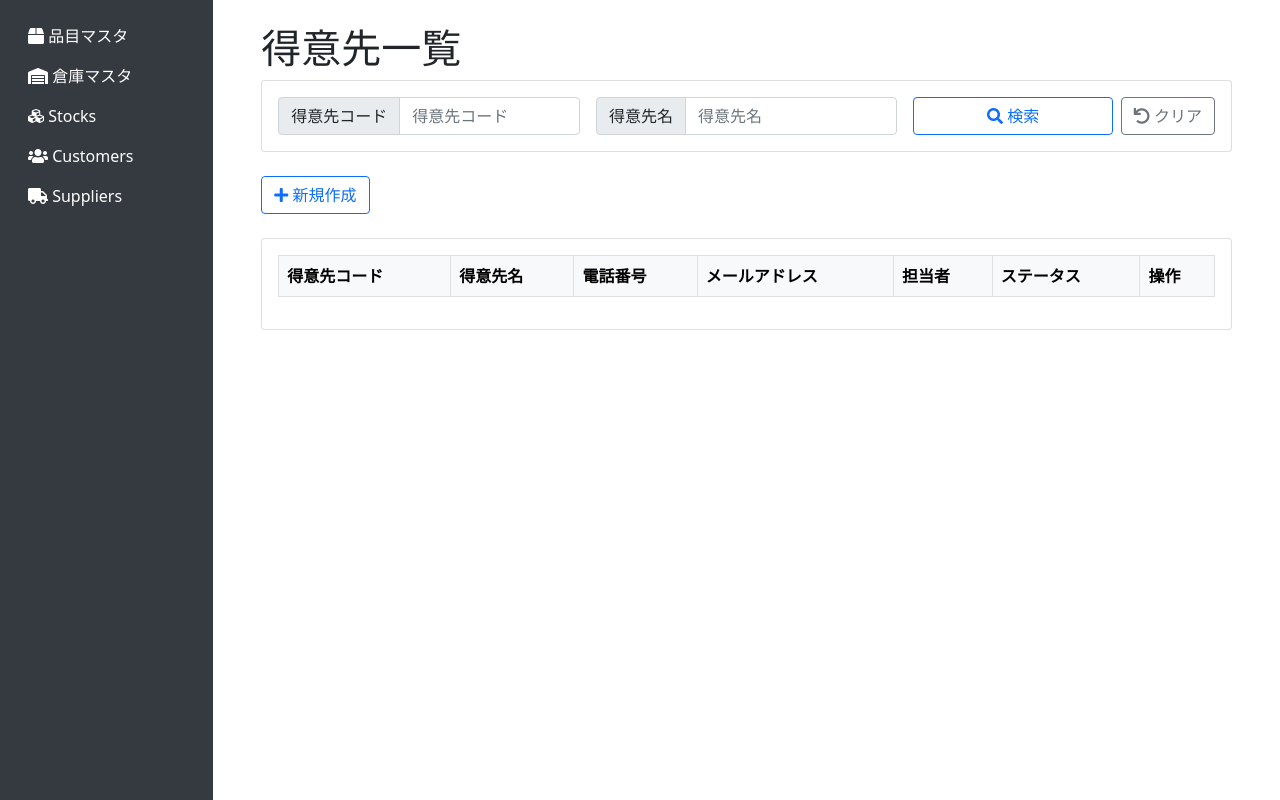
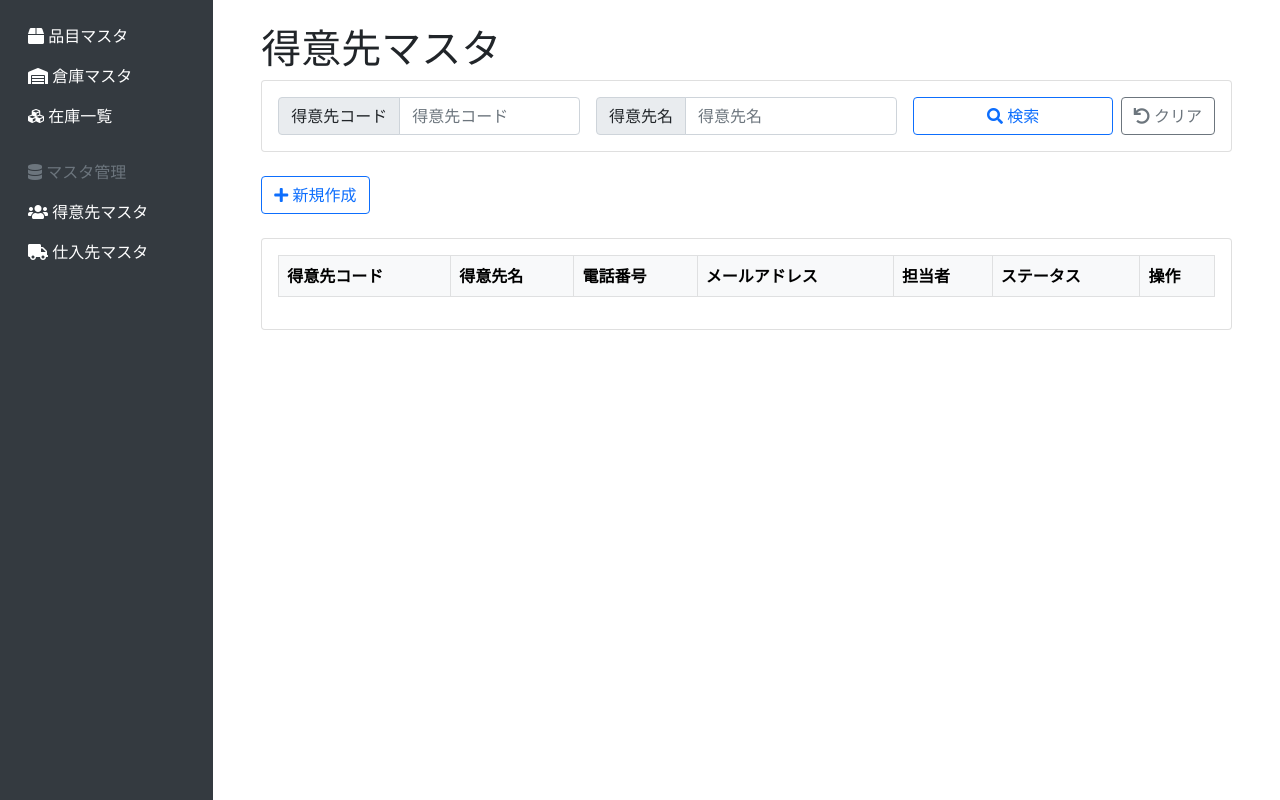
Before and after one commit to kyu3q/mini-erp-system, a Spring Boot app: page /customers in a window 1280 px wide. Run offline with Spring Boot 4, Linux system fonts and the light colour scheme; lists and menus that the app fills with data are empty; some of the project's set-up classes (security, data sources, template engines, error pages and the like) are left out, and stand-ins take their place; some libraries are stand-ins or nearby versions.

Commit message:
Reorganize menu and rename customer/supplier pages to master data management

```diff
--- a/src/main/resources/templates/customer/list.html
+++ b/src/main/resources/templates/customer/list.html
@@ -3,12 +3,12 @@
       xmlns:layout="http://www.ultraq.net.nz/thymeleaf/layout"
       layout:decorate="~{layout/layout}">
 <head>
-    <title>得意先一覧</title>
+    <title>得意先マスタ</title>
 </head>
 <body>
     <div layout:fragment="content">
         <div class="container-fluid">
-            <h1 class="mt-4">得意先一覧</h1>
+            <h1 class="mt-4">得意先マスタ</h1>
             <div class="row mb-4">
                 <div class="col-12">
                     <form th:action="@{/customers}" method="get" class="card">
--- a/src/main/resources/templates/layout/layout.html
+++ b/src/main/resources/templates/layout/layout.html
@@ -56,19 +56,27 @@
                                 <i class="fas fa-warehouse"></i> 倉庫マスタ
                             </a>
                         </li>
+                        <!-- 在庫管理 -->
                         <li class="nav-item">
                             <a class="nav-link" href="/stocks">
-                                <i class="fas fa-cubes"></i> Stocks
+                                <i class="fas fa-cubes"></i> 在庫一覧
                             </a>
+                        </li>
+
+                        <!-- マスタ管理 -->
+                        <li class="nav-item mt-3">
+                            <div class="nav-link text-muted">
+                                <i class="fas fa-database"></i> マスタ管理
+                            </div>
                         </li>
                         <li class="nav-item">
                             <a class="nav-link" href="/customers">
-                                <i class="fas fa-users"></i> Customers
+                                <i class="fas fa-users"></i> 得意先マスタ
                             </a>
                         </li>
                         <li class="nav-item">
                             <a class="nav-link" href="/suppliers">
-                                <i class="fas fa-truck"></i> Suppliers
+                                <i class="fas fa-truck"></i> 仕入先マスタ
                             </a>
                         </li>
                     </ul>
--- a/src/main/resources/templates/supplier/list.html
+++ b/src/main/resources/templates/supplier/list.html
@@ -3,12 +3,12 @@
       xmlns:layout="http://www.ultraq.net.nz/thymeleaf/layout"
       layout:decorate="~{layout/layout}">
 <head>
-    <title>仕入先一覧</title>
+    <title>仕入先マスタ</title>
 </head>
 <body>
     <div layout:fragment="content">
         <div class="container-fluid">
-            <h1 class="mt-4">仕入先一覧</h1>
+            <h1 class="mt-4">仕入先マスタ</h1>
             <div class="row mb-4">
                 <div class="col-12">
                     <form th:action="@{/suppliers}" method="get" class="card">
```
